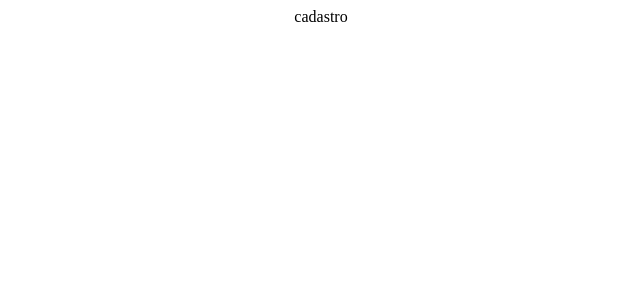
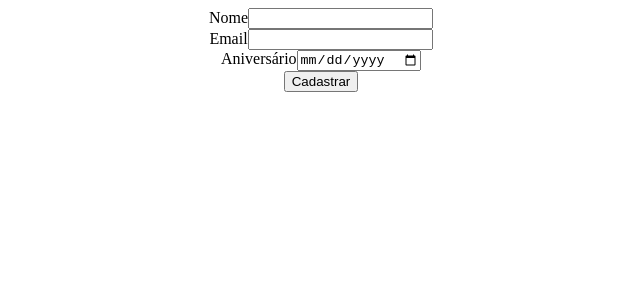
Before and after one commit to eliasfernandesbr/cadastro-mobitype, a React (Create React App) app: page / in a window 1280 px wide. Shown: the top 300 px of the page, without its empty margins (319-959 px from the left). Built offline with nearby package versions, Linux system fonts and the light colour scheme.

Commit message:
register form

```diff
--- a/src/App.js
+++ b/src/App.js
@@ -1,7 +1,15 @@
+import { useState } from "react";
 import "./App.css";
+import Form from "./components/Form";
 
 function App() {
-  return <div className="App">cadastro</div>;
+  const [user, setUser] = useState({ name: "", email: "", birthdate: "" });
+
+  return (
+    <div className="App">
+      <Form user={user} setUser={setUser}/>
+    </div>
+  );
 }
 
 export default App;
--- /dev/null
+++ b/src/components/Form.jsx
@@ -0,0 +1,34 @@
+import React from "react";
+
+export default function Form({ user, setUser }) {
+  const { name, email, birthdate } = user;
+  return (
+    <form>
+      <div className="input-box">
+        <label htmlFor="name">Nome</label>
+        <input
+          type="text"
+          value={name}
+          onChange={(e) => setUser({ ...user, name: e.target.value })}
+        />
+      </div>
+      <div className="input-box">
+        <label htmlFor="email">Email</label>
+        <input
+          type="email"
+          value={email}
+          onChange={(e) => setUser({ ...user, email: e.target.value })}
+        />
+      </div>
+      <div className="input-box">
+        <label htmlFor="birth">Aniversário</label>
+        <input
+          type="date"
+          value={birthdate}
+          onChange={(e) => setUser({ ...user, birthdate: e.target.value })}
+        />
+      </div>
+      <button>Cadastrar</button>
+    </form>
+  );
+}
```
